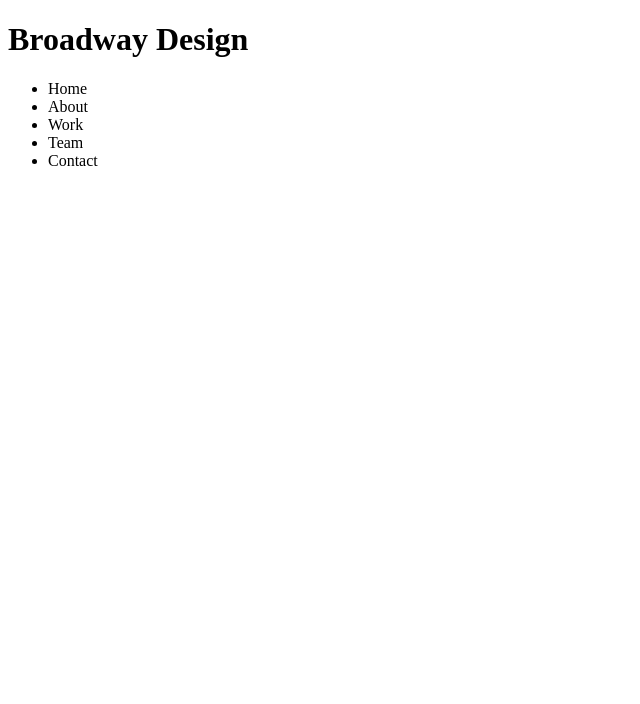
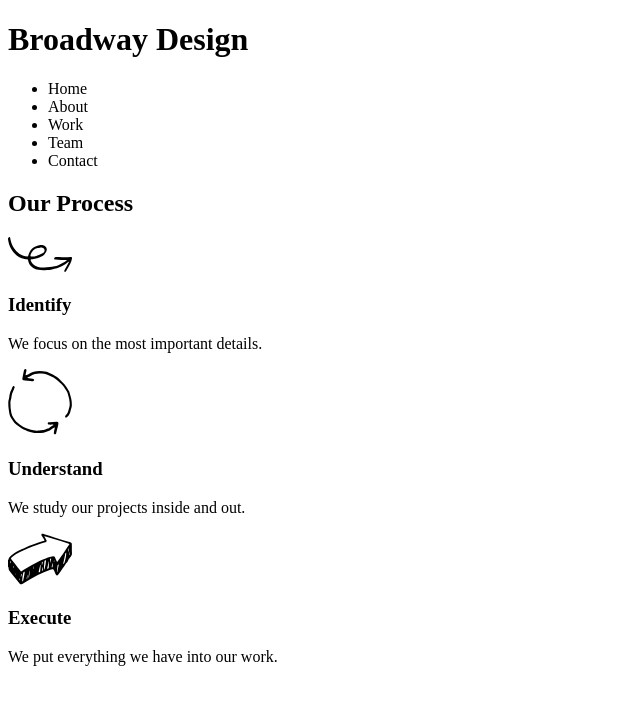
Before and after one commit to headweigh/broadway, a plain HTML site: page index.html in a window 1280 px wide. Shown: the whole page, without its empty margins (0-640 px from the left). Drawn offline with Linux system fonts and the light colour scheme.

Commit message:
Fill in main body of html content

```diff
--- a/index.html
+++ b/index.html
@@ -18,6 +18,17 @@
         </ul>
       <nav>
     </div>
-
+    <div class="main">
+      <h2>Our Process</h2>
+      <img src="./resources/images/identify.svg">
+      <h3>Identify</h3>
+      <p>We focus on the most important details.</p>
+      <img src="./resources/images/understand.svg">
+      <h3>Understand</h3>
+      <p>We study our projects inside and out.</p>
+      <img src="./resources/images/execute.svg">
+      <h3>Execute</h3>
+      <p>We put everything we have into our work.</p>
+    </div>
   </body>
 </html>
```
